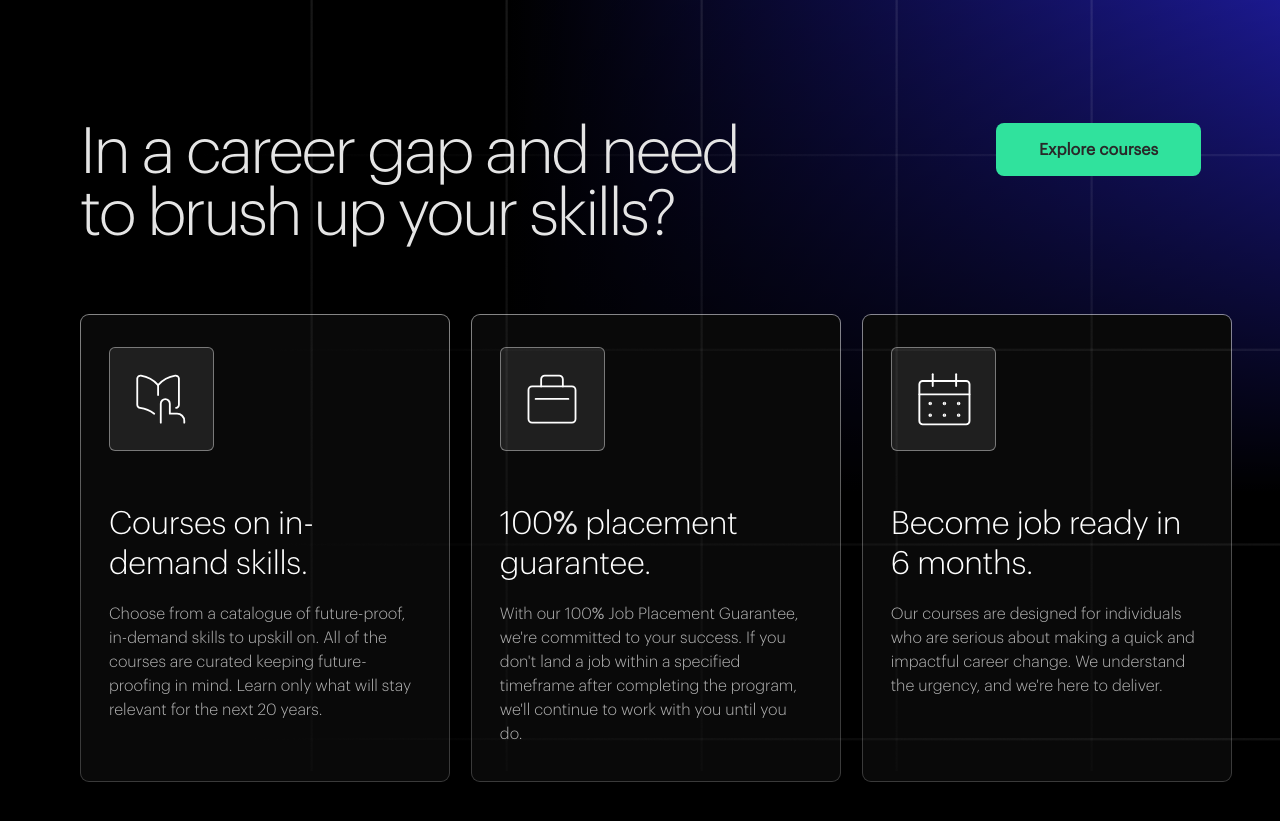
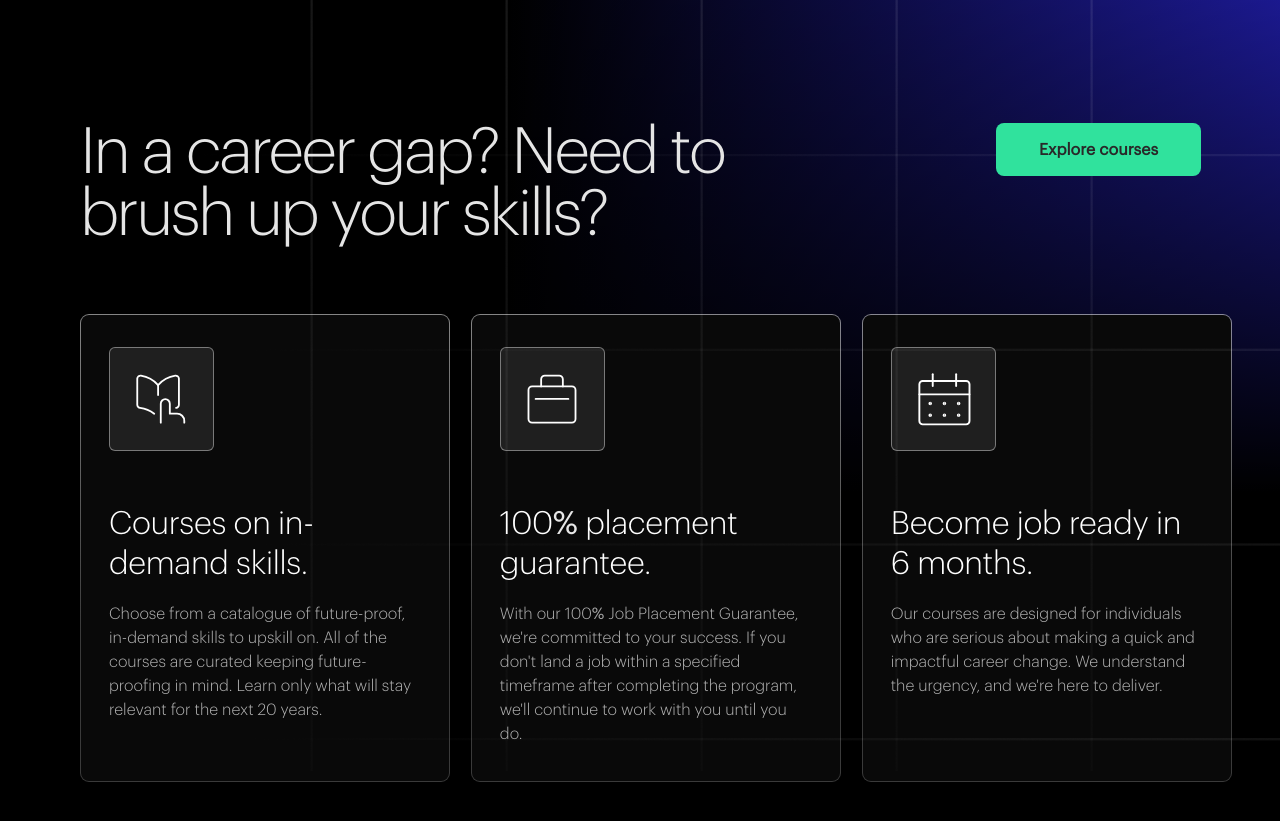
Before and after one commit to ak513499786/parallel, a Next.js app: page / in a window 1280 px wide. Shown: the part 840-1661 px from the top of the page. Built offline with nearby package versions, Linux system fonts and the light colour scheme.

Commit message:
Heading Updated

```diff
--- a/pages/index.jsx
+++ b/pages/index.jsx
@@ -306,7 +306,7 @@ export default function Home() {
       <div className="pt-[102.57px] max-sm:py-20 max-sm:px-[20px] max-md:px-[40px] relative pb-[102.43px] pl-[80px] pr-[79px]">
         <div className="flex justify-between relative z-50 max-smalllaptop:gap-[50px]">
           <p className="w-[665px] font-['Graphikthin'] text-[64px] max-hamburger:text-[45px] max-sm:text-[32px] max-hamburger:leading-[120%] font-light leading-[61.68px] tracking-[-2.56px] text-[#E5E5E5]">
-            In a career gap and need to brush up your skills?{" "}
+            In a career gap? Need to brush up your skills?{" "}
           </p>
           <Link href={"/courses"}>
             <button className="w-[205px] max-md:hidden h-[53px] bg-[#30E29D] rounded-[8px] font-bold text-[#292929] text-[16px] font-[19.2px]">
```
